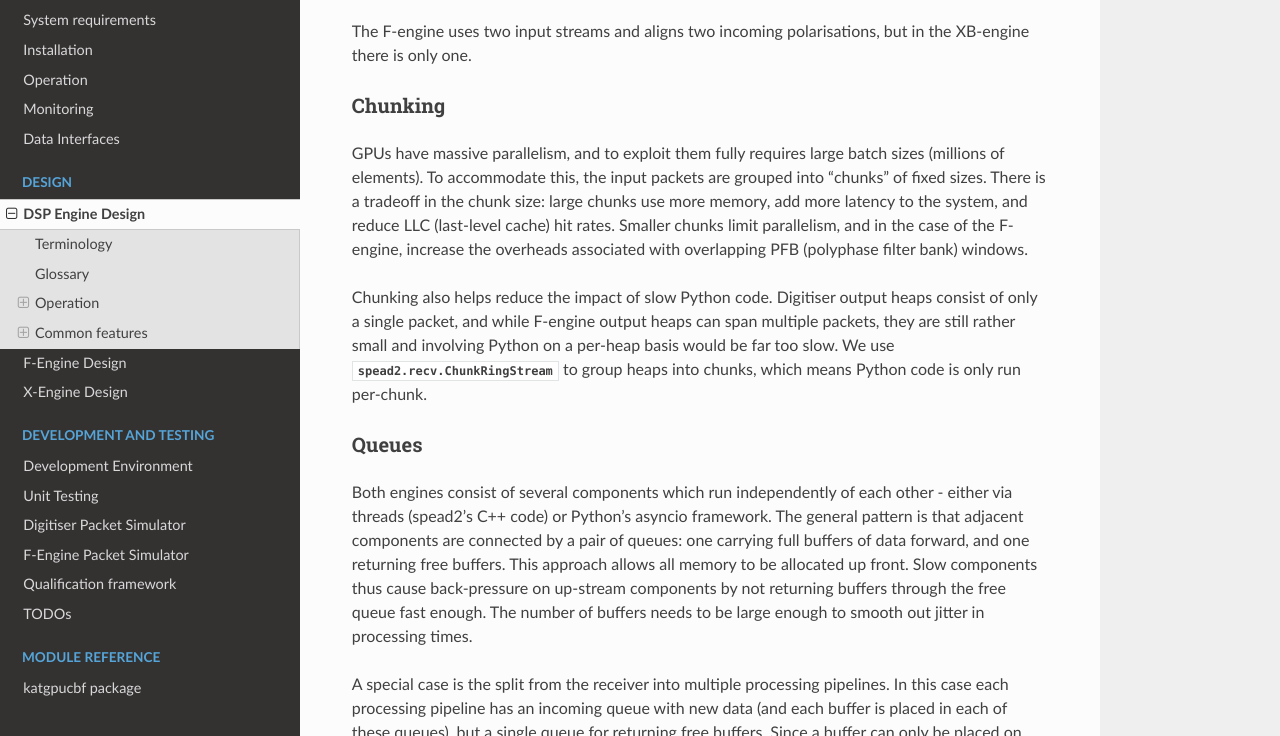
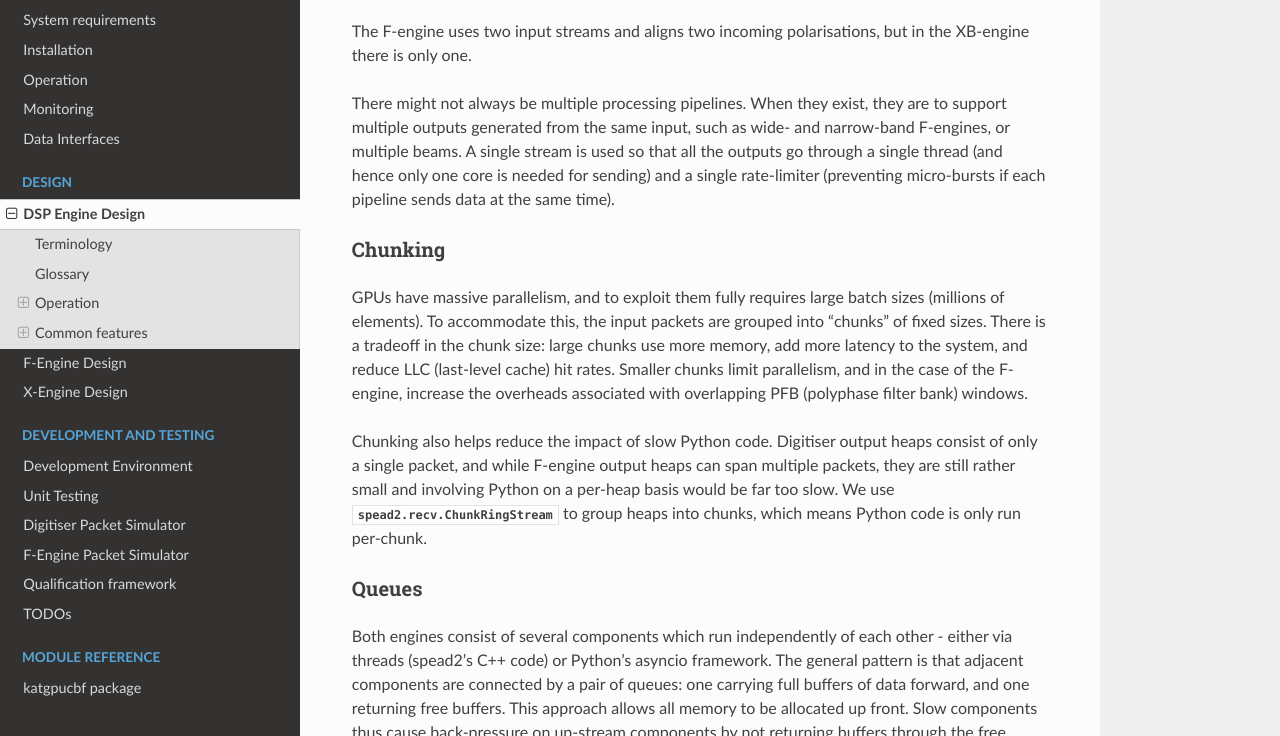
Before and after one commit to ska-sa/katgpucbf, a Sphinx documentation site: the page built from doc/engines.rst, in a window 1280 px wide and 900 px high, scrolled down 1603 px, cut to the strip 164-900 px from the top of the window. Built offline with Sphinx 7.4.7 and the Read the Docs theme 2.0.0, drawn with Linux system fonts in a browser that asks for light colours; the version number could not be read and is left out.

Commit message:
Update operation diagram

```diff
--- a/doc/engines.rst
+++ b/doc/engines.rst
@@ -81,10 +81,11 @@
 
 .. tikz:: Data Flow. Double-headed arrows represent data passed through a
    queue and returned via a free queue.
-   :libs: chains
+   :libs: chains, fit
 
    \tikzset{proc/.style={draw, rounded corners, minimum width=4.5cm, minimum height=1cm},
-            pproc/.style={proc, minimum width=2cm},
+            pproc-base/.style={minimum width=2cm, minimum height=1cm},
+            pproc/.style={proc, pproc-base},
             flow/.style={->, >=latex, thick},
             queue/.style={flow, <->},
             fqueue/.style={queue, color=blue}}
@@ -117,6 +118,8 @@
      \draw[queue] (download\s) -- (transmit\s);
      \end{scope}
    }
+   \node[proc, fit=(outstream0-0) (outstream1-1), inner sep=0pt, outer sep=0pt] (outstream) {};
+   \node at (outstream.center) {Stream};
    \foreach \i in {0, 1} {
      \node[pproc, on chain=rx\i] (receive\i) {Receive};
      \node[pproc, on chain=rx\i] (stream\i) {Stream};
@@ -127,6 +130,13 @@
 
 The F-engine uses two input streams and aligns two incoming polarisations, but
 in the XB-engine there is only one.
+
+There might not always be multiple processing pipelines. When they exist, they
+are to support multiple outputs generated from the same input, such as wide-
+and narrow-band F-engines, or multiple beams. A single stream is used so that
+all the outputs go through a single thread (and hence only one core is needed
+for sending) and a single rate-limiter (preventing micro-bursts if each
+pipeline sends data at the same time).
 
 Chunking
 ^^^^^^^^
```
Also changed, not shown: other parts of doc/engines.rst (+1 -1 lines).
